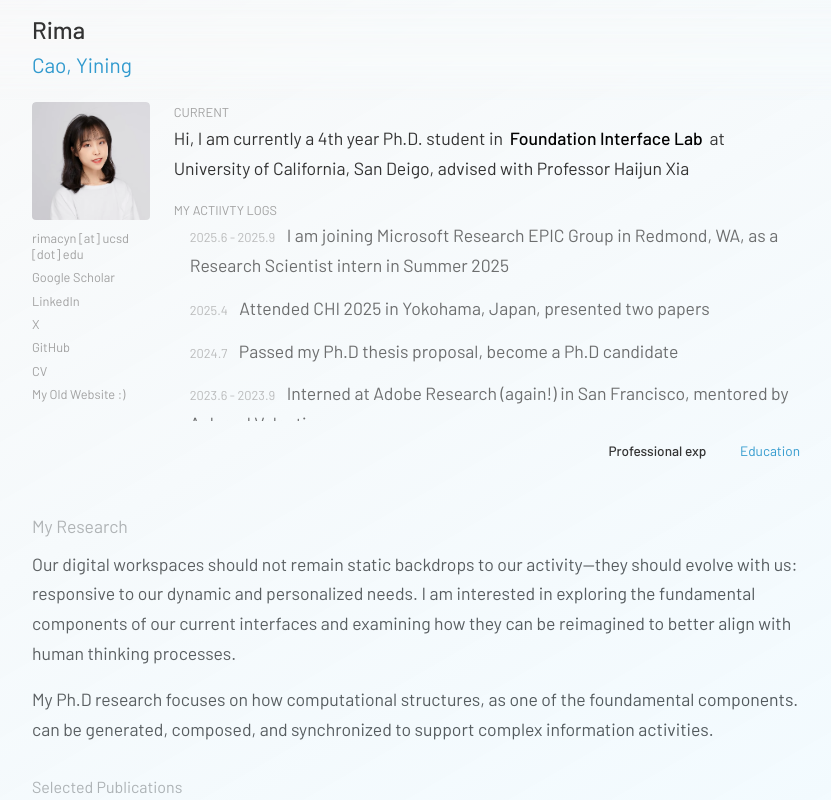
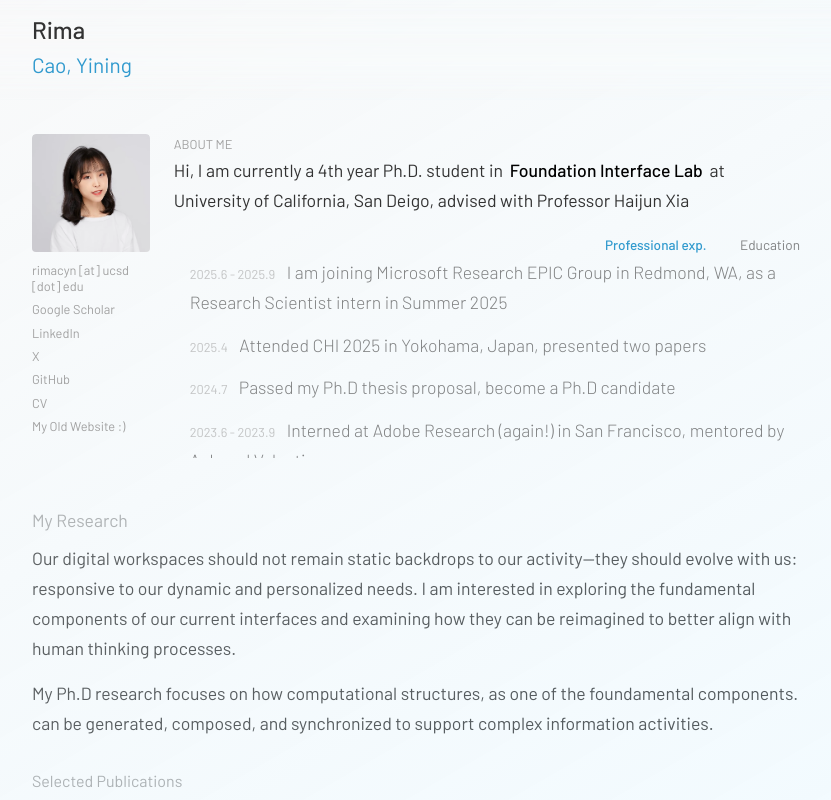
Before and after one commit to Rrrima/rrrima.github.io, a React (Create React App) app: page / in a window 1280 px wide. Shown: the top 800 px of the page, without its empty margins (208-1039 px from the left). Built offline with nearby package versions, Linux system fonts and the light colour scheme; a web font is replaced by a local one.

Commit message:
change activity log

```diff
--- a/src/components/ActivityLog.js
+++ b/src/components/ActivityLog.js
@@ -2,7 +2,7 @@ import React, { useState, useEffect, useRef } from "react";
 import activitiesData from "../data/activities.json";
 
 const ActivityLog = () => {
-  const [selectedTag, setSelectedTag] = useState("professional exp");
+  const [selectedTag, setSelectedTag] = useState("professional exp.");
   const [filteredActivities, setFilteredActivities] = useState([]);
   const [isAtBottom, setIsAtBottom] = useState(false);
   const scrollRef = useRef(null);
@@ -26,11 +26,15 @@ const ActivityLog = () => {
     const currentYear = currentDate.getFullYear();
     const currentMonth = currentDate.getMonth() + 1;
 
+    if (time.includes("?")) {
+      return true;
+    }
+
     // Check if the time contains current year and is ongoing
     if (time.includes(currentYear.toString())) {
       // Check if it's a range that includes current month
       if (time.includes("-")) {
-        const [start, end] = time.split(" - ");
+        const [start, end] = time.split("-");
         const startParts = start.split(".");
         const endParts = end.split(".");
 
@@ -52,12 +56,23 @@ const ActivityLog = () => {
     return false;
   };
 
-  const tags = ["professional exp", "education"];
+  const tags = ["professional exp.", "education"];
 
   return (
     <div className="activity-log-inline">
-      <p className="hero-caption">MY ACTIIVTY LOGS</p>
-
+      <div className="activity-log-tags-inline">
+        {tags.map((tag) => (
+          <button
+            key={tag}
+            className={`activity-tag-inline ${
+              selectedTag === tag ? "active" : ""
+            }`}
+            onClick={() => setSelectedTag(tag)}
+          >
+            {tag.charAt(0).toUpperCase() + tag.slice(1)}
+          </button>
+        ))}
+      </div>
       <div
         className={`activity-log-content-inline ${
           isAtBottom ? "at-bottom" : ""
@@ -83,20 +98,6 @@ const ActivityLog = () => {
           </div>
         ))}
       </div>
-
-      <div className="activity-log-tags-inline">
-        {tags.map((tag) => (
-          <button
-            key={tag}
-            className={`activity-tag-inline ${
-              selectedTag === tag ? "active" : ""
-            }`}
-            onClick={() => setSelectedTag(tag)}
-          >
-            {tag.charAt(0).toUpperCase() + tag.slice(1)}
-          </button>
-        ))}
-      </div>
     </div>
   );
 };
--- a/src/components/Hero.js
+++ b/src/components/Hero.js
@@ -66,7 +66,7 @@ const Hero = () => {
           </div>
 
           <div className="hero-text hero-intro">
-            <p className="hero-caption">CURRENT</p>
+            <p className="hero-caption">ABOUT ME</p>
             <p id="current-intro-text">
               Hi, I am currently a 4th year Ph.D. student in{" "}
               <a
--- a/src/data/activities.json
+++ b/src/data/activities.json
@@ -2,42 +2,42 @@
   "activities": [
     {
       "time": "2025.6 - 2025.9",
-      "tags": ["professional exp"],
+      "tags": ["professional exp."],
       "content": "I am joining Microsoft Research EPIC Group in Redmond, WA, as a Research Scientist intern in Summer 2025"
     },
     {
       "time": "2025.4",
-      "tags": ["professional exp"],
+      "tags": ["professional exp."],
       "content": "Attended CHI 2025 in Yokohama, Japan, presented two papers"
     },
     {
       "time": "2024.7",
-      "tags": ["professional exp"],
+      "tags": ["professional exp."],
       "content": "Passed my Ph.D thesis proposal, become a Ph.D candidate"
     },
     {
       "time": "2023.6 - 2023.9",
-      "tags": ["professional exp"],
+      "tags": ["professional exp."],
       "content": "Interned at Adobe Research (again!) in San Francisco, mentored by Anh and Valentina"
     },
     {
       "time": "2022.6 - 2022.9",
-      "tags": ["professional exp"],
+      "tags": ["professional exp."],
       "content": "Interned at Adobe Research, mentored by Rubaiat and Liyi"
     },
     {
-      "time": "2021 - ? ",
-      "tags": ["professional exp", "education"],
-      "content": "Ph.D. in Codnitive Science at UCSD"
+      "time": "2021 - ?",
+      "tags": ["education"],
+      "content": "Ph.D. in Cognitive Science at UCSD"
     },
     {
       "time": "2019 - 2021",
-      "tags": ["professional exp", "education"],
+      "tags": ["professional exp.", "education"],
       "content": "Master at University of Michigan, Ann Arbor. Worked with Eytan Adar"
     },
     {
       "time": "2015 - 2019",
-      "tags": ["professional exp", "education"],
+      "tags": ["professional exp.", "education"],
       "content": "Bachelor at Tsinghua University, Beijing"
     },
     {
--- a/src/styles/main.scss
+++ b/src/styles/main.scss
@@ -112,6 +112,10 @@ body {
   .header-content {
     border-bottom: 1.5px solid rgba(86, 161, 208, 0.423);
   }
+}
+
+.hero {
+  padding-top: 2rem;
 }
 
 .header-hero-titles {
@@ -513,6 +517,20 @@ body {
     );
     color: $primary-color;
     font-weight: 500;
+    position: relative;
+
+    &::after {
+      content: "";
+      position: absolute;
+      bottom: -2px;
+      left: 50%;
+      transform: translateX(-50%);
+      width: 20px;
+      height: 2px;
+      background: $accent-color;
+      border-radius: 1px;
+      box-shadow: 0 0 4px rgba(49, 154, 206, 0.3);
+    }
   }
 }
 
@@ -753,7 +771,8 @@ body {
   border-radius: 15px;
   font-size: 0.85rem;
   font-weight: 400;
-  color: $accent-color;
+  color: $primary-color;
+  opacity: 0.6;
   cursor: pointer;
   transition: all 0.3s ease;
   font-family: $font-family-base;
@@ -761,13 +780,15 @@ body {
   &:hover {
     background: transparent;
     transform: translateY(-1px);
-    color: $primary-color;
+    color: $accent-color;
   }
 
   &.active {
+    opacity: 1;
     background: transparent;
-    color: $primary-color;
+    color: $accent-color;
     font-weight: 500;
+    position: relative;
   }
 }
 
@@ -791,7 +812,7 @@ body {
 
   // Transparent liquid-like scrollbar styling
   &::-webkit-scrollbar {
-    width: 3px;
+    width: 1px;
   }
 
   &::-webkit-scrollbar-track {
@@ -847,7 +868,8 @@ body {
   color: $primary-color;
   position: relative;
   z-index: 2;
-  opacity: 0.7;
+  opacity: 0.6;
+  font-weight: 300;
   transition: opacity 0.3s ease;
 
   &:last-child {
```
